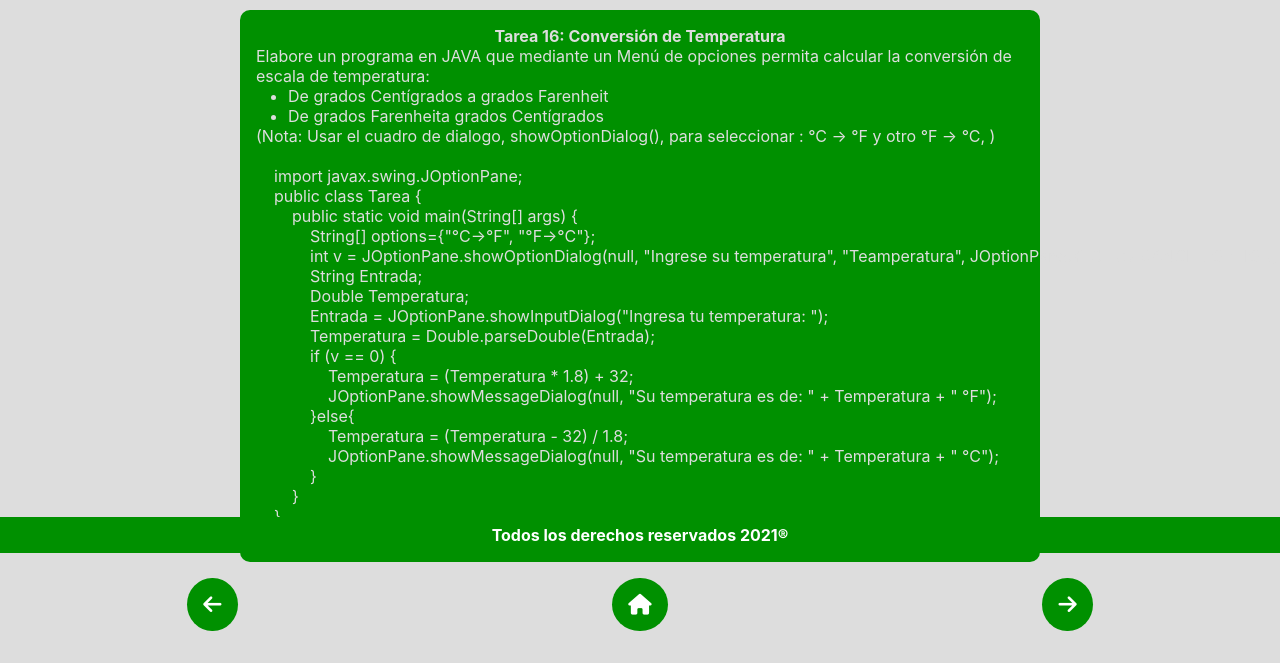
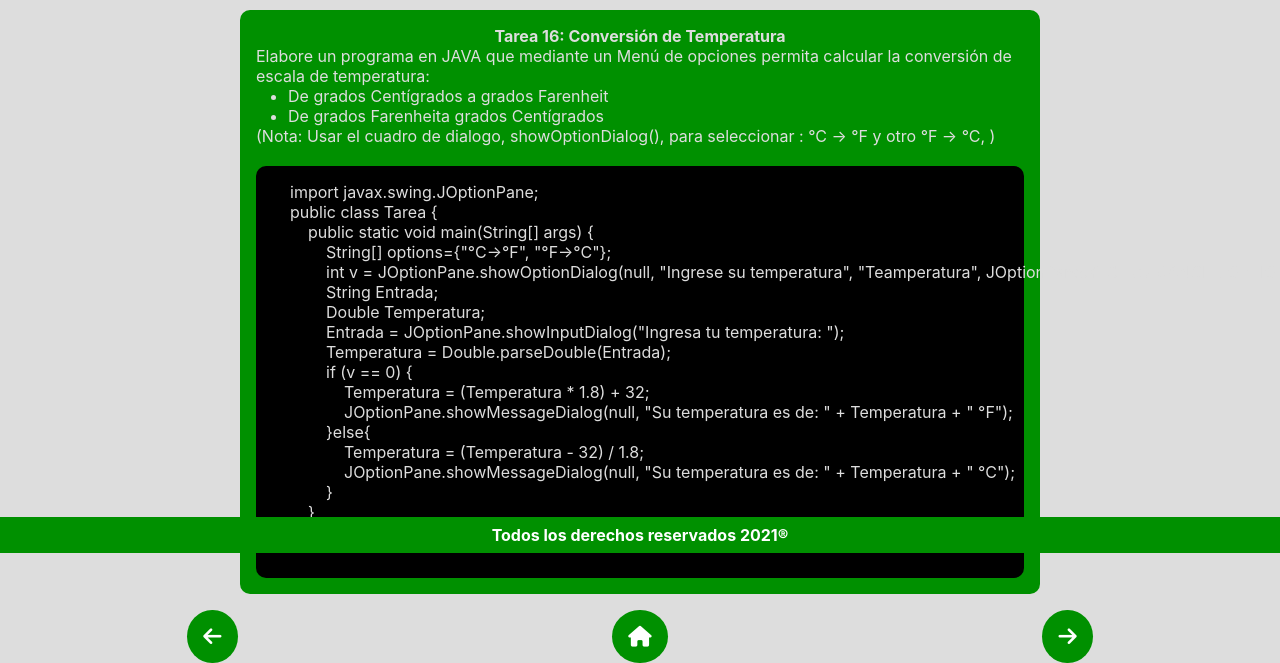
Before and after one commit to AbiudBenitez/1904987, a plain HTML site: page tarea16.html in a window 1280 px wide. Shown: the part 247-910 px from the top of the page. Before the commit the page ends 878 px from the top, so only its background shows below. Drawn offline with Linux system fonts and the light colour scheme.

Commit message:
Se agrego edicion al codigo de las tareas

```diff
--- a/css/style.css
+++ b/css/style.css
@@ -175,6 +175,13 @@ li:hover .sub {
   margin-left: 2rem;
 }
 
+.code {
+  background-color: var(--colorb);
+  color: var(--colorw);
+  padding: 1em;
+  border-radius: 10px;
+}
+
 .nav-buttons {
   margin: 1.5rem;
   border-radius: 10px;
```
